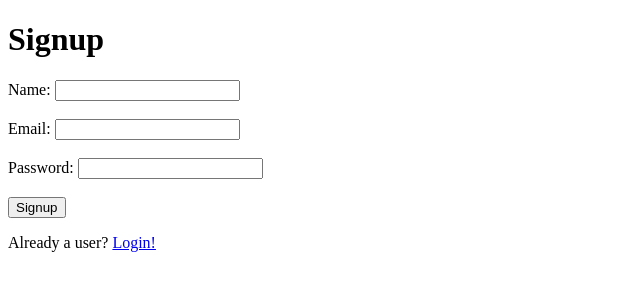
After one commit to thasniabbas76/todo, a Django app: page /signup/ in a window 1280 px wide. The commit adds this page. Shown: the top 300 px of the page, without its empty margins (0-640 px from the left). Run offline with Django 5.2, Linux system fonts and the light colour scheme.

Commit message:
authentication proess-signup done

```diff
--- a/templates/index.html
+++ b/templates/index.html
@@ -25,7 +25,7 @@
         </select>
 
         <div class="add-task">
-            <button type="submit">Add New Task</button>
+            <a href="{% url "login" %}" class="btn">Add New Task</a>
         </div>
     </form>
     {% if tasks %}
--- /dev/null
+++ b/templates/signup.html
@@ -0,0 +1,25 @@
+<!DOCTYPE html>
+<html lang="en">
+<head>
+    <meta charset="UTF-8">
+    <meta name="viewport" content="width=device-width, initial-scale=1.0">
+    <title>Signup</title>
+</head>
+<body>
+    <h1>Signup</h1>
+    <form method="post" action="/signup/">
+        {% csrf_token %}
+        <label for="name">Name:</label>
+        <input type="text" id="name" name="name" required><br><br>
+
+        <label for="email">Email:</label>
+        <input type="email" id="email" name="email" required><br><br>
+
+        <label for="password">Password:</label>
+        <input type="password" id="password" name="password" required><br><br>
+
+        <button type="submit">Signup</button>
+    </form>
+    <p>Already a user? <a href="/login/">Login!</a></p>
+</body>
+</html>
--- a/todo/settings.py
+++ b/todo/settings.py
@@ -123,3 +123,4 @@ STATIC_URL = "static/"
 # https://docs.djangoproject.com/en/5.1/ref/settings/#default-auto-field
 
 DEFAULT_AUTO_FIELD = "django.db.models.BigAutoField"
+AUTH_USER_MODEL = 'todoapp.User'
--- a/todoapp/admin.py
+++ b/todoapp/admin.py
@@ -1,5 +1,6 @@
 from django.contrib import admin
-from . models import Task
+from . models import Task, User
 # Register your models here.
 
 admin.site.register(Task)
+admin.site.register(User)
--- a/todoapp/models.py
+++ b/todoapp/models.py
@@ -13,3 +13,9 @@ class Task(models.Model):
 
     def __str__(self):
         return self.title
+class User(models.Model):
+    name = models.CharField(max_length=100)
+    email = models.EmailField(max_length=100, unique=True)
+    password = models.CharField(max_length=100)
+    def __str__(self):
+        return self.name
--- a/todoapp/static/todoapp/styles.css
+++ b/todoapp/static/todoapp/styles.css
@@ -44,7 +44,7 @@ body, html{
     margin-bottom: 10px;
 
 }
-.add-task button{
+.add-task btn{
     padding: 8px 16px;
     background-color: purple;
     color: white;
--- a/todoapp/urls.py
+++ b/todoapp/urls.py
@@ -4,5 +4,7 @@ from . import views
 urlpatterns = [
     path("",views.index, name="index"),
     path("edit/<int:id>/", views.edit, name="edit"),
-    path("delete/<int:id>/",views.delete,name='delete',)
+    path("delete/<int:id>/",views.delete,name='delete'),
+    path("login/",views.login_view,name="login"),
+    path("signup/",views.signup_view,name="signup"),
 ]
--- a/todoapp/views.py
+++ b/todoapp/views.py
@@ -1,6 +1,7 @@
 from django.shortcuts import render, redirect,get_object_or_404
 from django.http import HttpResponse
-from .models import Task
+from django.contrib.auth import authenticate, login, logout
+from .models import Task, User
 
 # Create your views here.
 def index(request):
@@ -28,3 +29,30 @@ def delete(request,id):
     task = get_object_or_404(Task,id = id)
     task.delete()
     return redirect('index')
+def login_view(request):
+    if request.method == 'POST':
+        email = request.POST.get('email')
+        password = request.POST.get('password')
+
+        user = authenticate(request, email=email, password=password)
+        if user is not None:
+            login(request, user)
+            return redirect('index')
+        else:
+            return HttpResponse("Invalid credentials.")
+
+    return render(request, 'index.html')
+def signup_view(request):
+    if request.method == 'POST':
+        name = request.POST.get('name')
+        email = request.POST.get('email')
+        password = request.POST.get('password')
+
+        if name and email and password:
+            if User.objects.filter(email=email).exists():
+                return HttpResponse("Email already exists.")
+            else:
+                User.objects.create_user(name=name,email=email,password=password)
+                return redirect('login')
+
+    return render(request, 'signup.html')
```
Also changed, not shown: templates/login.html (added, +28 -0 lines), db.sqlite3, todoapp/migrations/0002_user.py (added).
